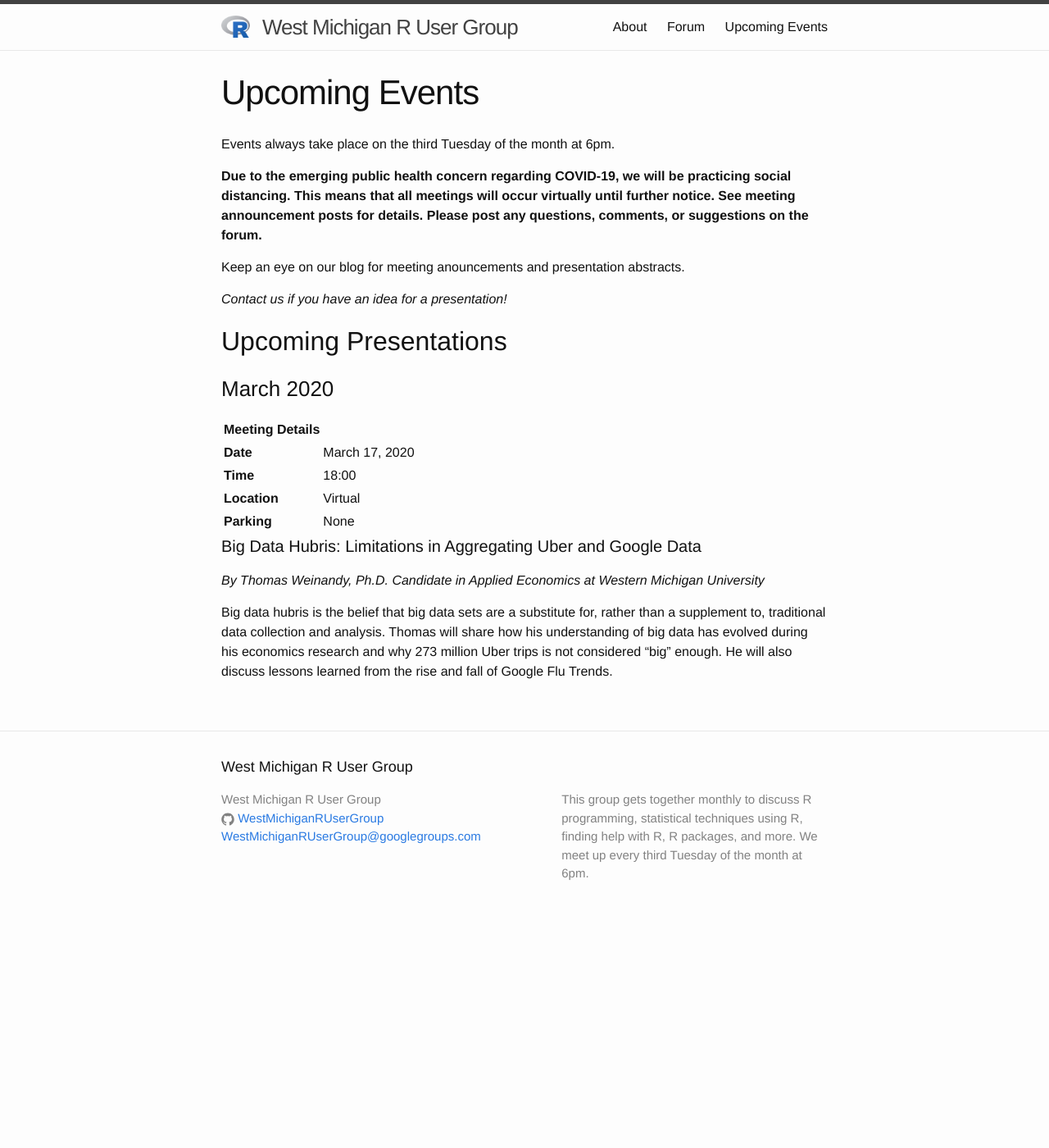
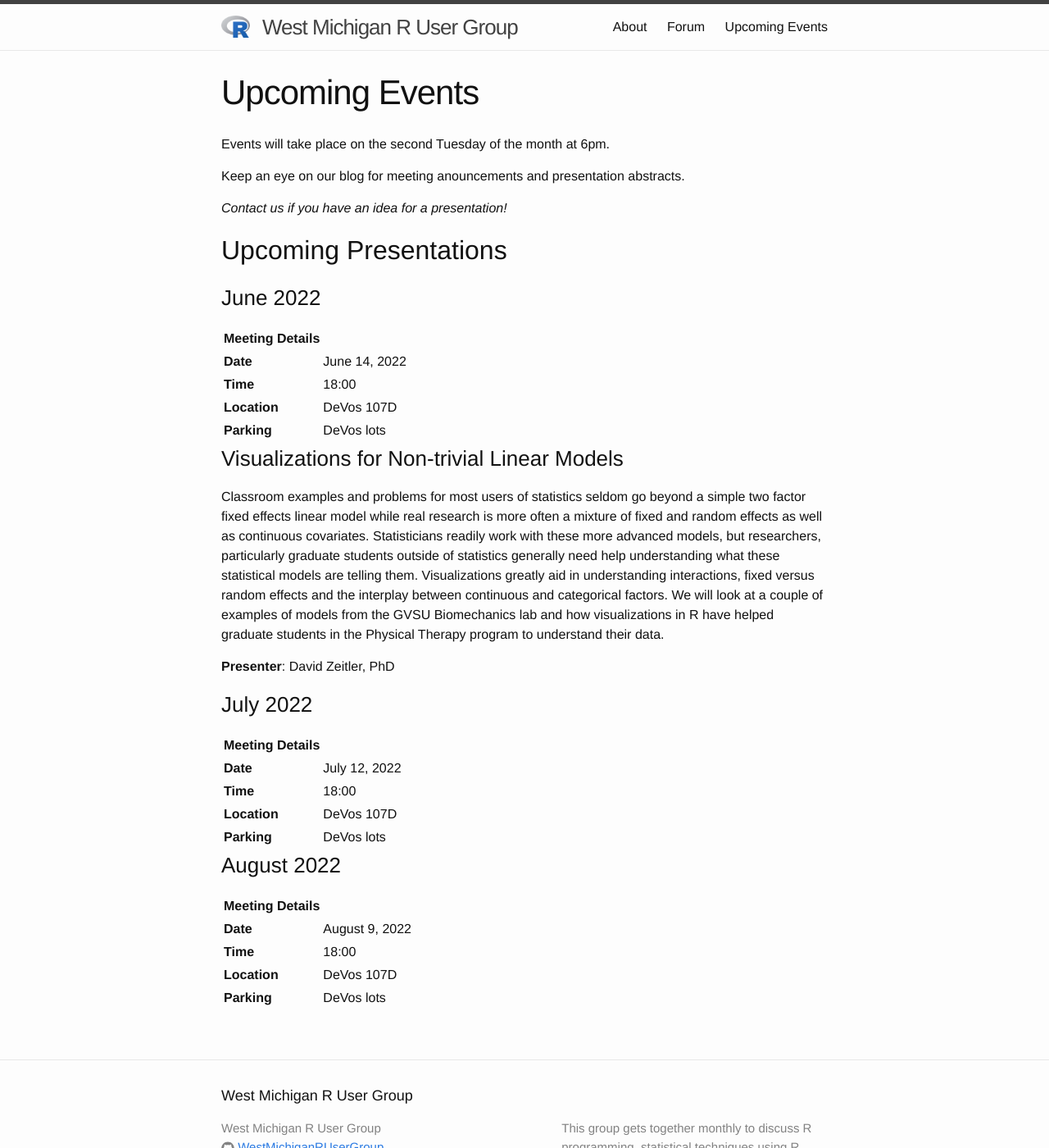
Before and after one commit to WestMichiganRUserGroup/WestMichiganRUserGroup.github.io, a Jekyll site: the page built from upcoming.md, in a window 1280 px wide and 1400 px high. Shown: the whole window at 82% size. Built offline with Jekyll 4.4.1, drawn with Linux system fonts in a browser that asks for light colours.

Commit message:
Update upcoming.md

```diff
--- a/upcoming.md
+++ b/upcoming.md
@@ -4,12 +4,7 @@ title: Upcoming Events
 permalink: /upcoming/
 ---
 
-Events always take place on the third Tuesday of the month at 6pm.
-
-**Due to the emerging public health concern regarding COVID-19, we will be
-practicing social distancing. This means that all meetings will occur virtually
-until further notice. See meeting announcement posts for details. Please post
-any questions, comments, or suggestions on the forum.**
+Events will take place on the second Tuesday of the month at 6pm.
 
 Keep an eye on our blog for meeting anouncements and presentation abstracts.
 
@@ -18,18 +13,47 @@ Keep an eye on our blog for meeting anouncements and presentation abstracts.
 
 ## Upcoming Presentations
 
-### March 2020
+### June 2022
 
 | Meeting Details           ||
 |:-----------|:--------------|
-|**Date**    |March 17, 2020 |
+|**Date**    |June 14, 2022  |
 |**Time**    |18:00          |
-|**Location**|Virtual        |
-|**Parking** |None           |
+|**Location**|DeVos 107D     |
+|**Parking** |DeVos lots     |
 
 
-#### Big Data Hubris: Limitations in Aggregating Uber and Google Data
+### Visualizations for Non-trivial Linear Models
 
-_By Thomas Weinandy, Ph.D. Candidate in Applied Economics at Western Michigan University_
+Classroom examples and problems for most users of statistics seldom go
+beyond a simple two factor fixed effects linear model while real
+research is more often a mixture of fixed and random effects as well
+as continuous covariates. Statisticians readily work with these more
+advanced models, but researchers, particularly graduate students
+outside of statistics generally need help understanding what these
+statistical models are telling them. Visualizations greatly aid in
+understanding interactions, fixed versus random effects and the
+interplay between continuous and categorical factors. We will look at
+a couple of examples of models from the GVSU Biomechanics lab and how
+visualizations in R have helped graduate students in the Physical Therapy
+program to understand their data.
 
-Big data hubris is the belief that big data sets are a substitute for, rather than a supplement to, traditional data collection and analysis. Thomas will share how his understanding of big data has evolved during his economics research and why 273 million Uber trips is not considered “big” enough. He will also discuss lessons learned from the rise and fall of Google Flu Trends.
+__Presenter__: David Zeitler, PhD
+
+### July 2022
+
+| Meeting Details           ||
+|:-----------|:--------------|
+|**Date**    |July 12, 2022  |
+|**Time**    |18:00          |
+|**Location**|DeVos 107D     |
+|**Parking** |DeVos lots     |
+
+### August 2022
+
+| Meeting Details           ||
+|:-----------|:--------------|
+|**Date**    |August 9, 2022 |
+|**Time**    |18:00          |
+|**Location**|DeVos 107D     |
+|**Parking** |DeVos lots     |
```
